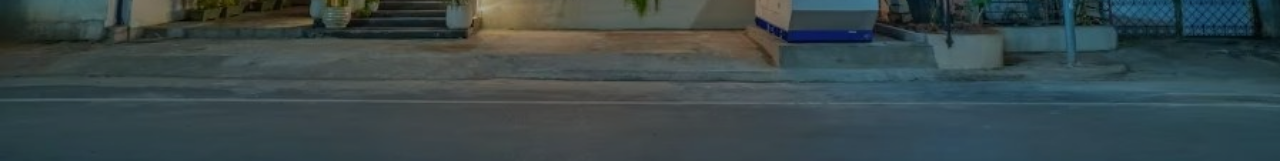
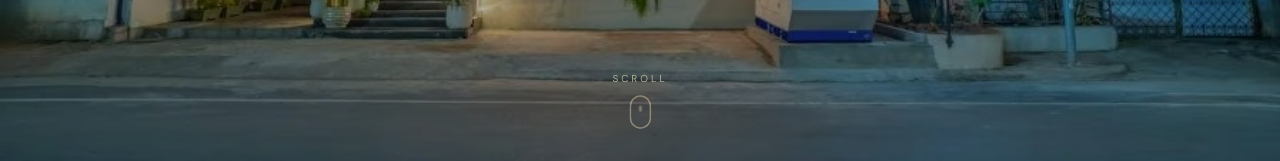
Before and after one commit to Khanmohammedahad-netizen/wool-cup-cafe, a Next.js app: page / in a window 1280 px wide. Shown: the part 639-800 px from the top of the page. Built offline with nearby package versions, Linux system fonts and the light colour scheme.

Commit message:
feat(hero): animated scroll indicator — mouse shape, fades on first scroll

```diff
--- a/src/components/ui/scroll-expansion-hero.tsx
+++ b/src/components/ui/scroll-expansion-hero.tsx
@@ -59,6 +59,7 @@ const ScrollExpandMedia = ({
   const dateLabelRef = useRef<HTMLParagraphElement>(null);
   const scrollCueRef = useRef<HTMLParagraphElement>(null);
   const overlayRef = useRef<HTMLDivElement>(null);
+  const scrollIndicatorRef = useRef<HTMLDivElement>(null);
 
   const isMobileRef = useRef(false);
 
@@ -109,6 +110,9 @@ const ScrollExpandMedia = ({
         }
         if (overlayRef.current) {
           overlayRef.current.style.opacity = String(0.5 - p * 0.3);
+        }
+        if (scrollIndicatorRef.current) {
+          scrollIndicatorRef.current.style.opacity = String(Math.max(0, 1 - p * 10));
         }
 
         // Threshold checks — update React state only on crossing boundaries
@@ -200,6 +204,17 @@ const ScrollExpandMedia = ({
 
   return (
     <div className="overflow-x-hidden">
+      <style href="scroll-indicator" precedence="default">{`
+        @keyframes scroll-wheel {
+          0%   { transform: translateY(0);   opacity: 1; }
+          60%  { transform: translateY(8px); opacity: 0; }
+          61%  { transform: translateY(0);   opacity: 0; }
+          100% { transform: translateY(0);   opacity: 1; }
+        }
+        .scroll-wheel-dot {
+          animation: scroll-wheel 1.6s ease-in-out infinite;
+        }
+      `}</style>
       <section className="relative flex flex-col items-center justify-start min-h-[100dvh]">
         <div className="relative w-full flex flex-col items-center min-h-[100dvh]">
 
@@ -312,6 +327,25 @@ const ScrollExpandMedia = ({
                   {restOfTitle}
                 </h2>
               </div>
+              {/* Scroll indicator — fades out immediately on first scroll */}
+              <div
+                ref={scrollIndicatorRef}
+                className="absolute bottom-8 left-1/2 -translate-x-1/2 z-20 flex flex-col items-center gap-2 pointer-events-none select-none"
+              >
+                <span className="font-ui text-[10px] uppercase tracking-[0.3em] text-[#ead8b5]/70">Scroll</span>
+                <svg width="22" height="34" viewBox="0 0 22 34" fill="none" xmlns="http://www.w3.org/2000/svg">
+                  <rect x="1" y="1" width="20" height="32" rx="10" stroke="rgba(234,216,181,0.45)" strokeWidth="1.5"/>
+                  <rect
+                    x="9.5"
+                    y="6"
+                    width="3"
+                    height="6"
+                    rx="1.5"
+                    fill="rgba(234,216,181,0.85)"
+                    className="scroll-wheel-dot"
+                  />
+                </svg>
+              </div>
             </div>
 
             {/* Content revealed after full expansion */}
```
